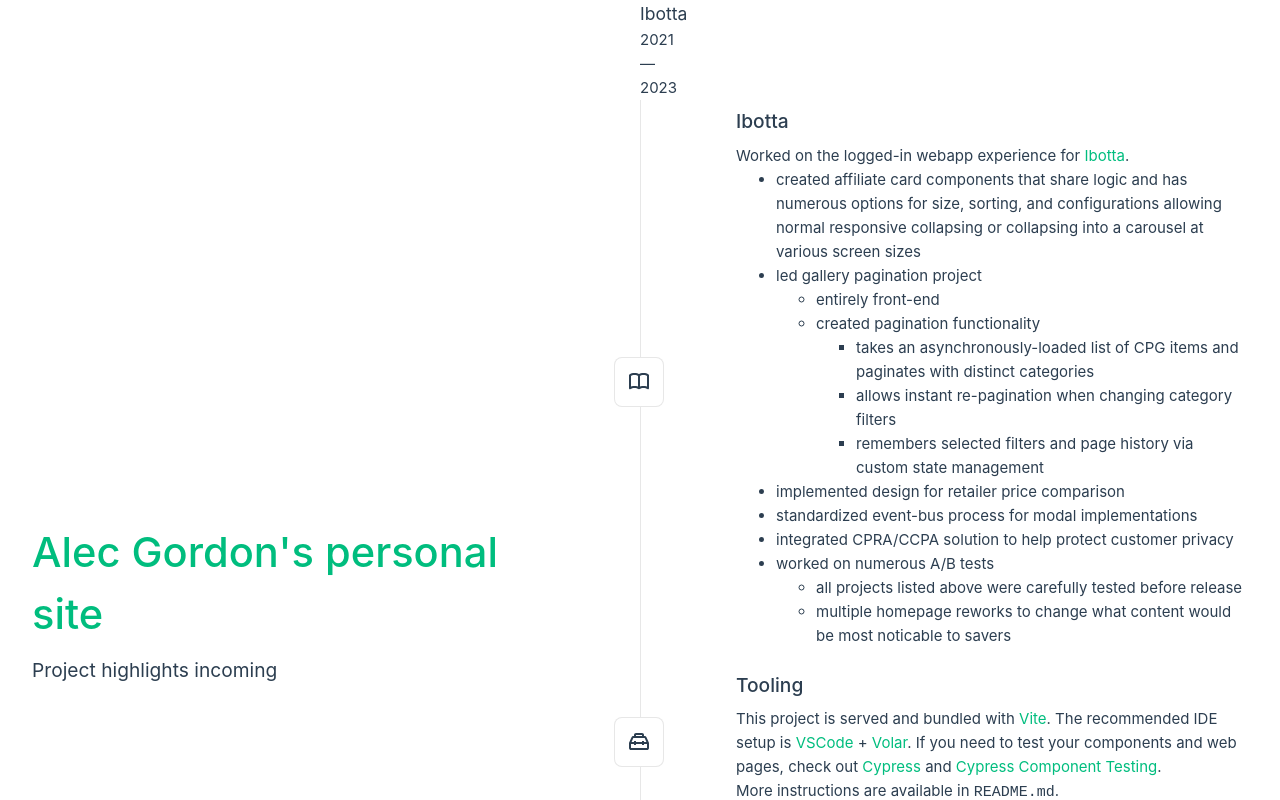
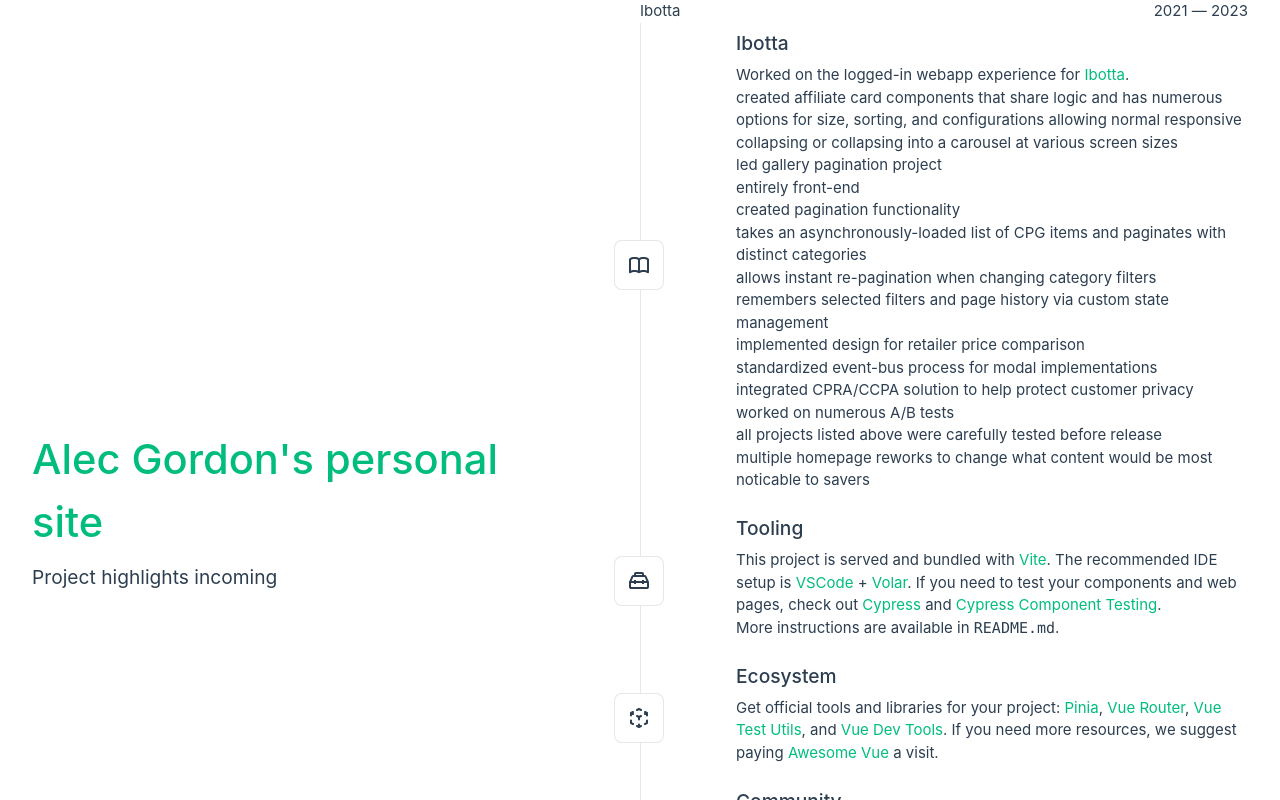
Before and after one commit to insanealec/alecgordon, a Vue app: page / in a window 1280 px wide. Shown: the top 800 px of the page. Built offline with nearby package versions, Linux system fonts and the light colour scheme.

Commit message:
Added tailwind
- Got a lot of CSS to mess with
- Going to make panels of work experience where you can scroll through the project hightlights?
- Do I really want to do a carousel....

```diff
--- a/package.json
+++ b/package.json
@@ -20,9 +20,12 @@
     "@vitejs/plugin-vue": "^4.4.0",
     "@vue/eslint-config-typescript": "^12.0.0",
     "@vue/tsconfig": "^0.4.0",
+    "autoprefixer": "^10.4.16",
     "eslint": "^8.49.0",
     "eslint-plugin-vue": "^9.17.0",
     "npm-run-all2": "^6.1.1",
+    "postcss": "^8.4.31",
+    "tailwindcss": "^3.3.5",
     "typescript": "~5.2.0",
     "vite": "^4.4.11",
     "vue-tsc": "^1.8.19"
--- /dev/null
+++ b/postcss.config.js
@@ -0,0 +1,6 @@
+module.exports = {
+  plugins: {
+    tailwindcss: {},
+    autoprefixer: {},
+  },
+}
--- a/src/assets/main.css
+++ b/src/assets/main.css
@@ -1,4 +1,9 @@
 @import './base.css';
+
+@tailwind base;
+@tailwind components;
+@tailwind utilities;
+
 
 #app {
   max-width: 1280px;
--- a/src/components/WorkExperience.vue
+++ b/src/components/WorkExperience.vue
@@ -1,15 +1,17 @@
 <template>
-  <div class="flex flex-row justify-apart content-center">
+  <div class="w-full flex flex-row justify-between content-center">
     <h3>
       <slot name="name"></slot>
     </h3>
+    <span class="flex flex-row">
       <h4>
         <slot name="from"></slot>
       </h4>
-    &mdash;
+      &nbsp;&mdash;&nbsp;
       <h4>
         <slot name="to"></slot>
       </h4>
+    </span>
   </div>
 </template>
 
--- /dev/null
+++ b/tailwind.config.js
@@ -0,0 +1,11 @@
+/** @type {import('tailwindcss').Config} */
+module.exports = {
+  content: [
+    "./index.html",
+    "./src/**/*.{js,ts,jsx,tsx,vue}",
+  ],
+  theme: {
+    extend: {},
+  },
+  plugins: [],
+}
```
Also changed, not shown: 1 other file (tests, documents, lock files or other folders). Lines whose indentation alone changed are shown as unchanged.
